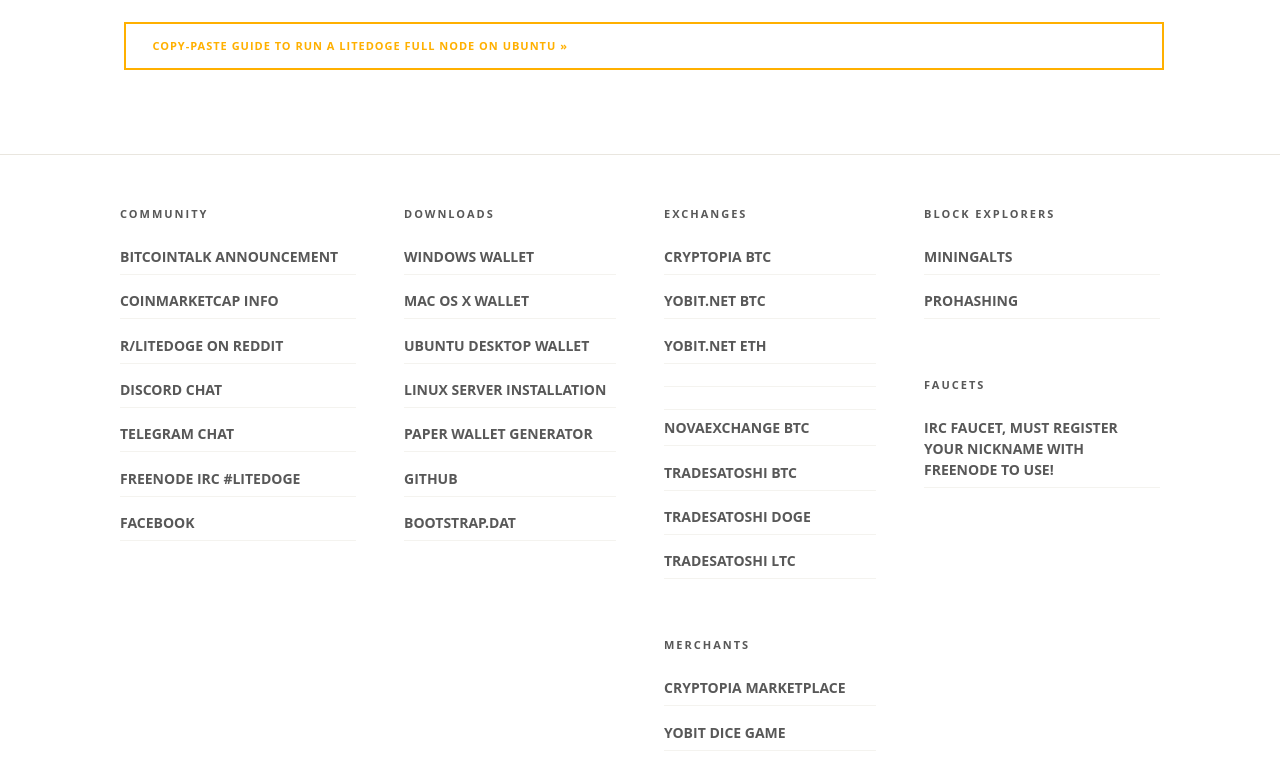
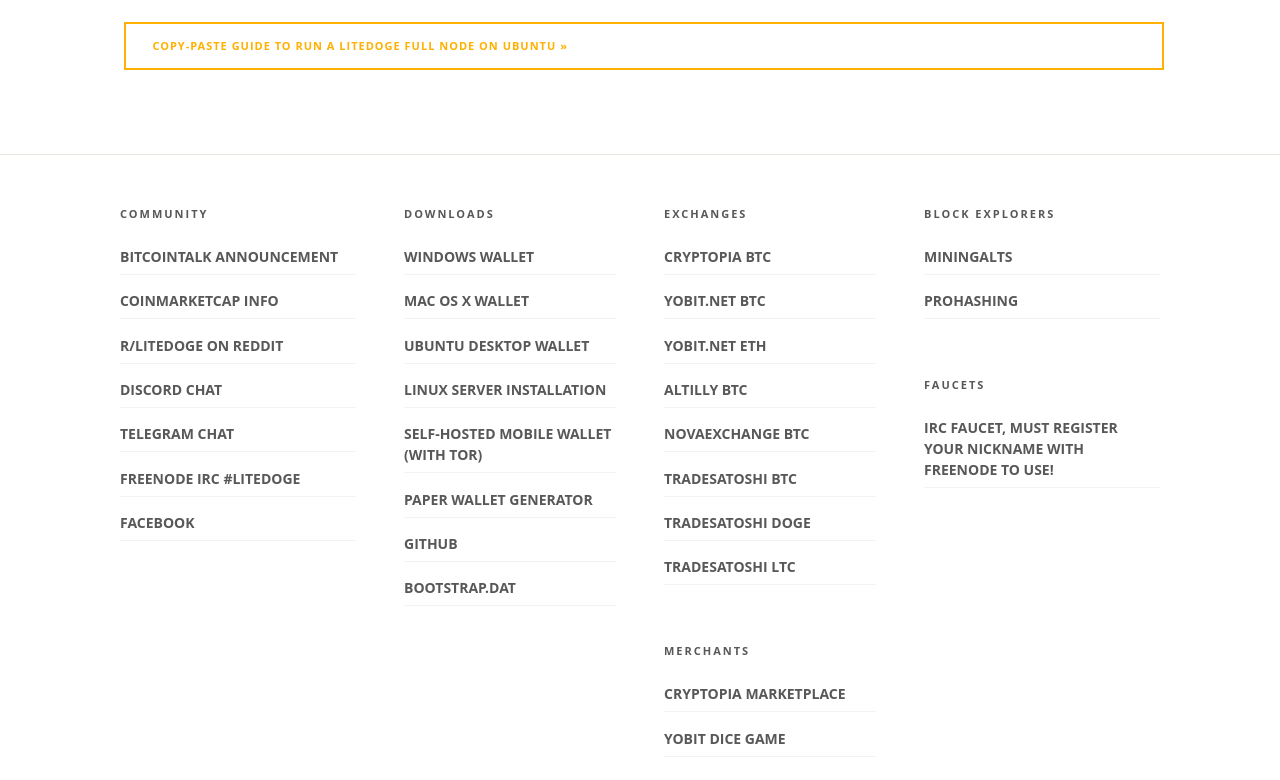
Before and after one commit to zelda180/ldoge.org, a plain HTML site: page index.html in a window 1280 px wide. Shown: the part 3304-4084 px from the top of the page. Drawn offline with Linux system fonts and the light colour scheme; no server answers; grey boxes are pictures that could not be loaded.

Commit message:
Update index.html

```diff
--- a/index.html
+++ b/index.html
@@ -489,7 +489,7 @@ addnode=86.205.155.158</pre>
                         <li class="cat-item"><a href="https://github.com/vashshawn/LDOGE/releases/download/v3.4.1.1/LiteDoge-Qt-Mac-v3.4.1.1.dmg" target="_blank">Mac OS X Wallet</a></li>
                         <li class="cat-item"><a href="https://github.com/vashshawn/LDOGE/wiki/Ubuntu-Desktop-Wallet-Installation-Guide" target="_blank">Ubuntu Desktop Wallet</a>
                         <li class="cat-item"><a href="https://github.com/vashshawn/LDOGE/wiki/LiteDoge-full-node-copy-paste-installation-guide" target="_blank">Linux Server Installation</a></li>
-                        <!--li class="cat-item"><a href="https://github.com/suchapp/fullnode-webwallet" target="_blank">Self-Hosted Mobile Wallet (with TOR)</a></li-->
+                        <li class="cat-item"><a href="https://github.com/suchapp/fullnode-webwallet" target="_blank">Self-Hosted Mobile Wallet (with TOR)</a></li-->
                         <li class="cat-item"><a href="https://walletgenerator.net/?currency=LiteDoge" target="_blank">Paper Wallet Generator</a></li>
                         <li class="cat-item"><a href="https://github.com/vashshawn/LDOGE" target="_blank">Github</a></li>
                         <li class="cat-item"><a href="https://mega.nz/#!DxICFL7C!ZHUTb0SDz3LPQq4PobHbrOF46RE8Q5ZgJbjb-MqIHJI" target="_blank">Bootstrap.dat</a></li>
@@ -505,7 +505,7 @@ addnode=86.205.155.158</pre>
                         <li class="cat-item"><a href="https://www.cryptopia.co.nz/Exchange/?market=LDOGE_BTC" target="_blank">Cryptopia BTC</a></li>
                         <li class="cat-item"><a href="https://yobit.net/en/trade/LDOGE/BTC" target="_blank">YoBit.net BTC</a></li>
                         <li class="cat-item"><a href="https://yobit.net/en/trade/LDOGE/ETH" target="_blank">YoBit.net ETH</a></li>
-			<li class="cat-item"><a href="https://www.altilly.com/market/LDOGE_BTC" target="_blank"Altilly BTC</a></li>
+			<li class="cat-item"><a href="https://www.altilly.com/market/LDOGE_BTC" target="_blank">Altilly BTC</a></li>
                         <li class="cat-item"><a href="https://novaexchange.com/market/BTC_LDOGE/" target="_blank">NovaExchange BTC</a></li>
                         <li class="cat-item"><a href="https://tradesatoshi.com/Exchange?market=LDOGE_BTC" target="_blank">TradeSatoshi BTC</a></li>
                         <li class="cat-item"><a href="https://tradesatoshi.com/Exchange?market=LDOGE_DOGE" target="_blank">TradeSatoshi DOGE</a></li>
```
